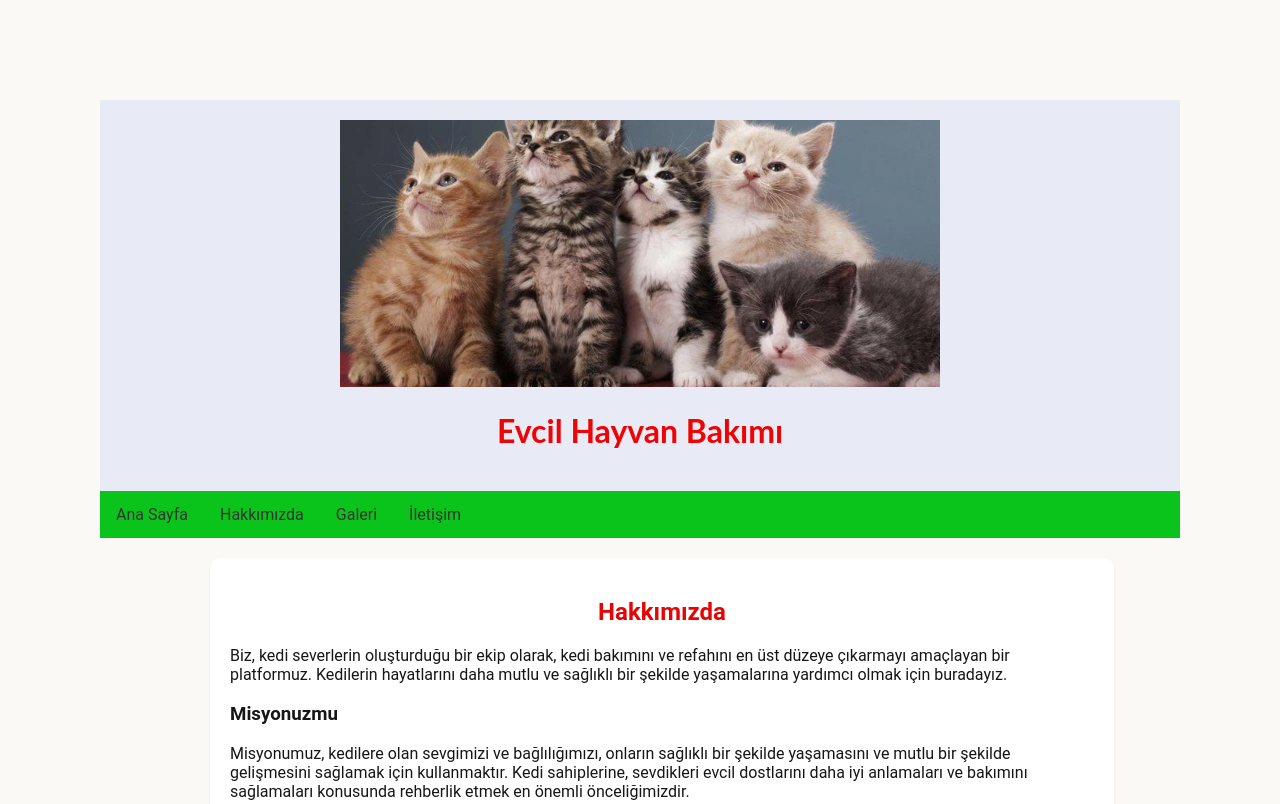
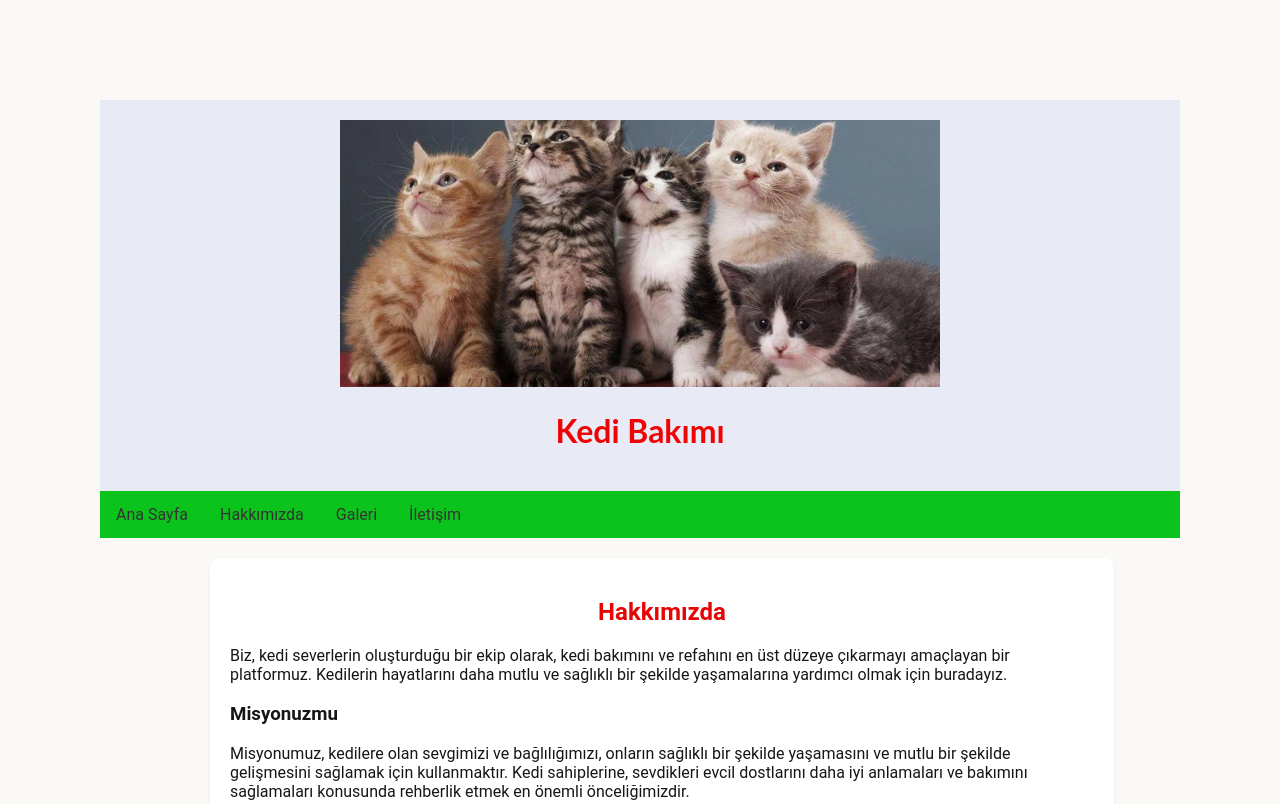
Before and after one commit to rbatuhan/FE-Week-02, a plain HTML site: page HobbySite/about.html in a window 1280 px wide. Shown: the top 804 px of the page. Drawn offline with Linux system fonts and the light colour scheme.

Commit message:
HobbySite

```diff
--- a/HobbySite/about.html
+++ b/HobbySite/about.html
@@ -9,7 +9,7 @@
 <body>
     <header>
         <img src="assets/logo.webp"  style="width: 600px" alt="Cats">
-        <h1>Evcil Hayvan Bakımı</h1>
+        <h1>Kedi Bakımı</h1>
     </header>
     <nav>
         <ul>
```
Also changed, not shown: HobbySite/contact.html (+1 -1 lines), HobbySite/gallery.html (+1 -1 lines), HobbySite/img/1.PNG (added), HobbySite/img/2.PNG (added), HobbySite/img/3.PNG (added), HobbySite/img/4.PNG (added), 1 other file.
